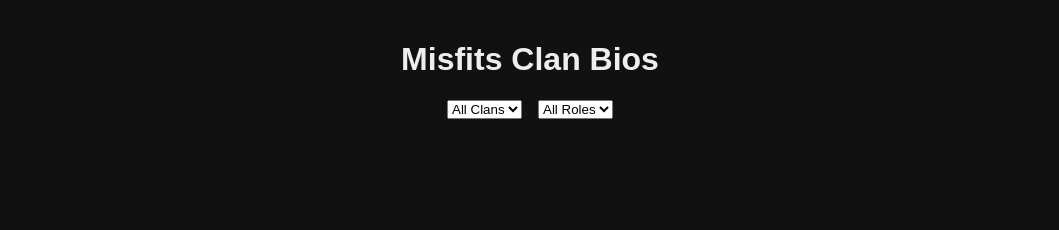
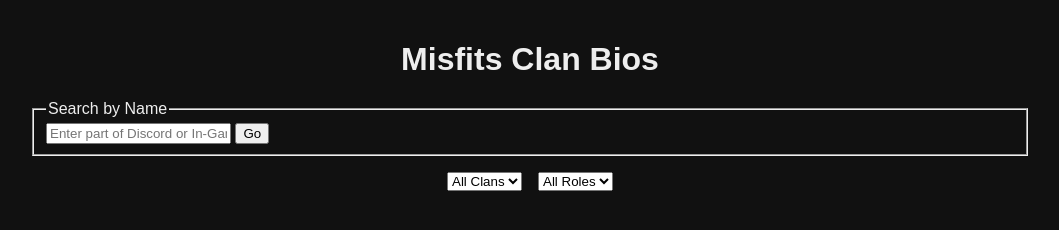
Before and after one commit to jeffweaver25/MisfitsBios, a plain HTML site: page index.html in a window 1280 px wide. Shown: the whole page, without its empty margins (110-1169 px from the left). Drawn offline with Linux system fonts and the light colour scheme; no server answers.

Commit message:
Update index.html

```diff
--- a/index.html
+++ b/index.html
@@ -8,6 +8,15 @@
 <body>
   <div id="app">
     <h1>Misfits Clan Bios</h1>
+
+    <div class="search-widget">
+      <fieldset>
+        <legend>Search by Name</legend>
+        <input type="text" id="nameInput" placeholder="Enter part of Discord or In-Game name">
+        <button id="nameSearchBtn">Go</button>
+      </fieldset>
+    </div>
+
     <div class="filters">
       <select id="clanFilter">
         <option value="">All Clans</option>
@@ -16,6 +25,7 @@
         <option value="">All Roles</option>
       </select>
     </div>
+
     <div id="cards"></div>
   </div>
   <script src="script.js"></script>
```
